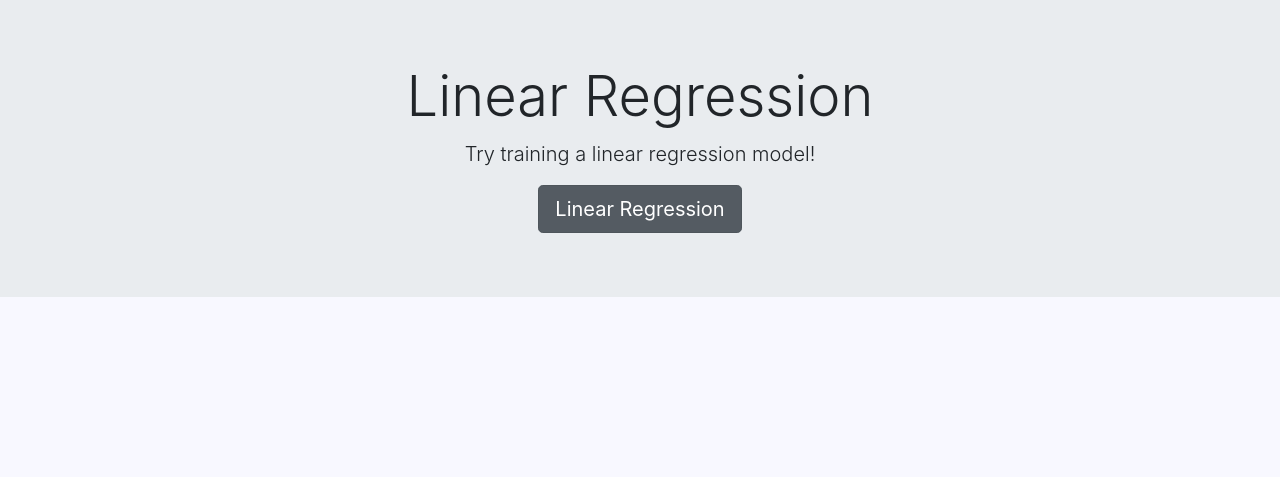
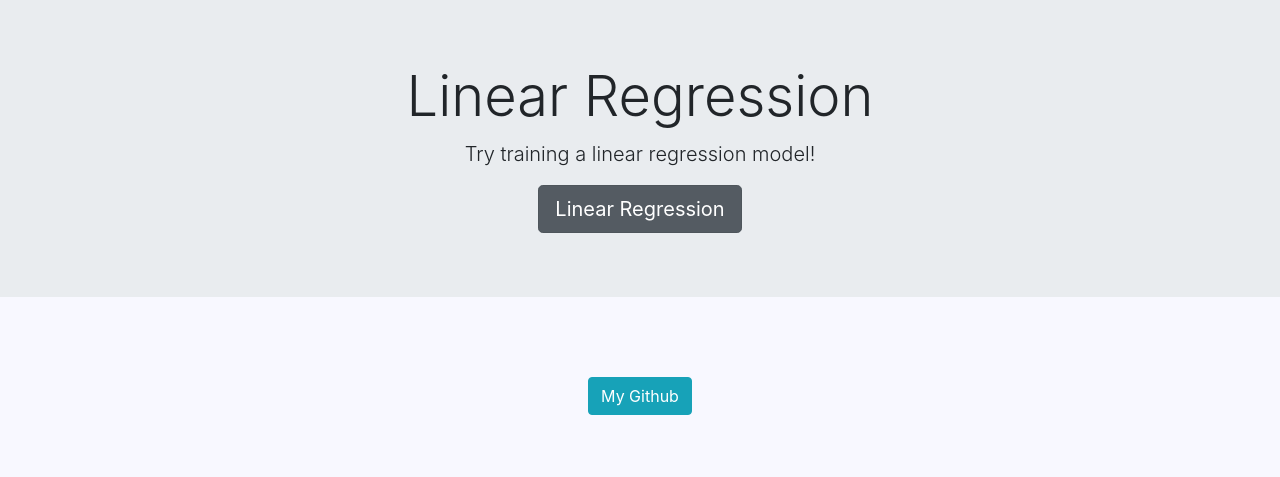
Before and after one commit to Bhunakit/MLwebApp, a Flask app: page / in a window 1280 px wide. Shown: the part 175-652 px from the top of the page. Run offline with Flask 2, Linux system fonts and the light colour scheme; some libraries are stand-ins or nearby versions.

Commit message:
Update home.html

```diff
--- a/templates/home.html
+++ b/templates/home.html
@@ -21,5 +21,9 @@
             <a href="/linreg" class="btn btn-secondary btn-lg active" role="button" aria-pressed="true">Linear Regression</a>
         </div>
         </div>
-	</div>
+	</div> <br> <br>
+	<div class='text-center'>
+		<button type="button" class="btn btn-info" href='github.com/Bhunakit'>My Github</button>
+	</div> <br><br>
+
 {% endblock %}
```
